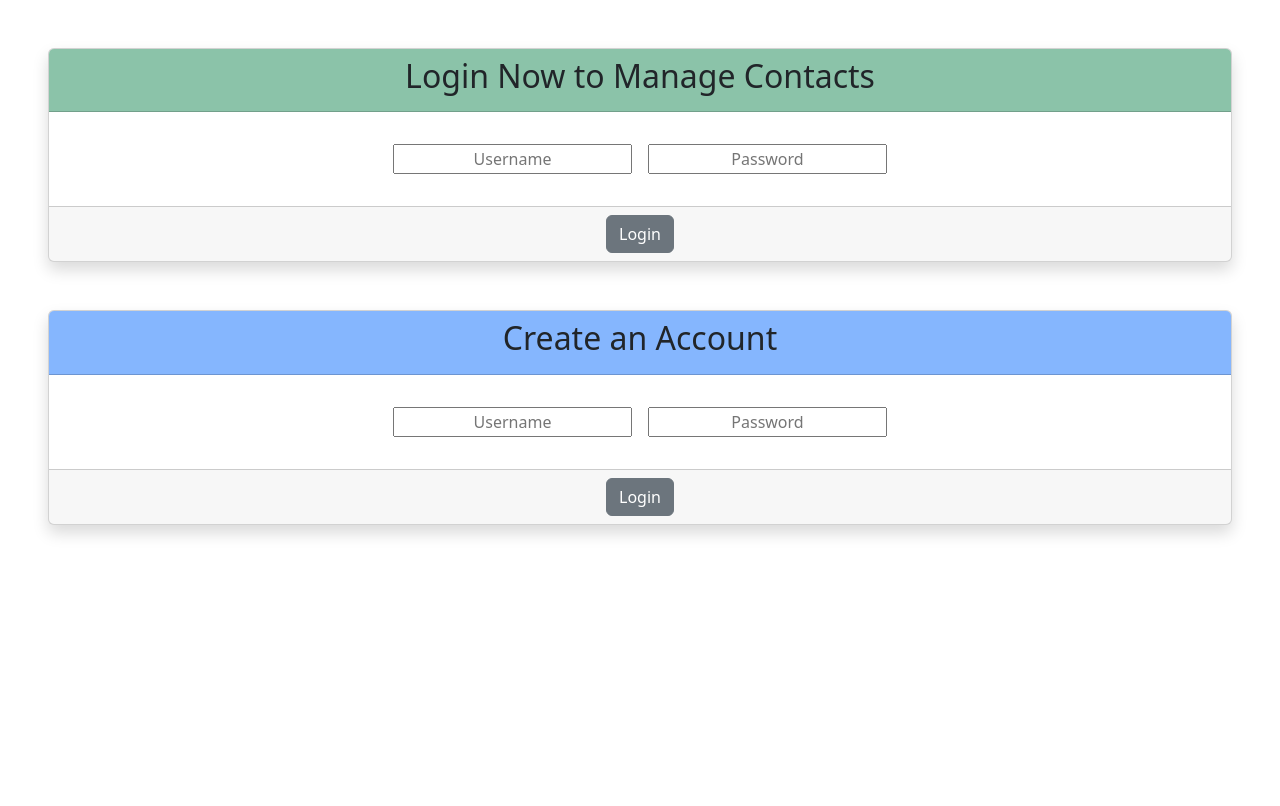
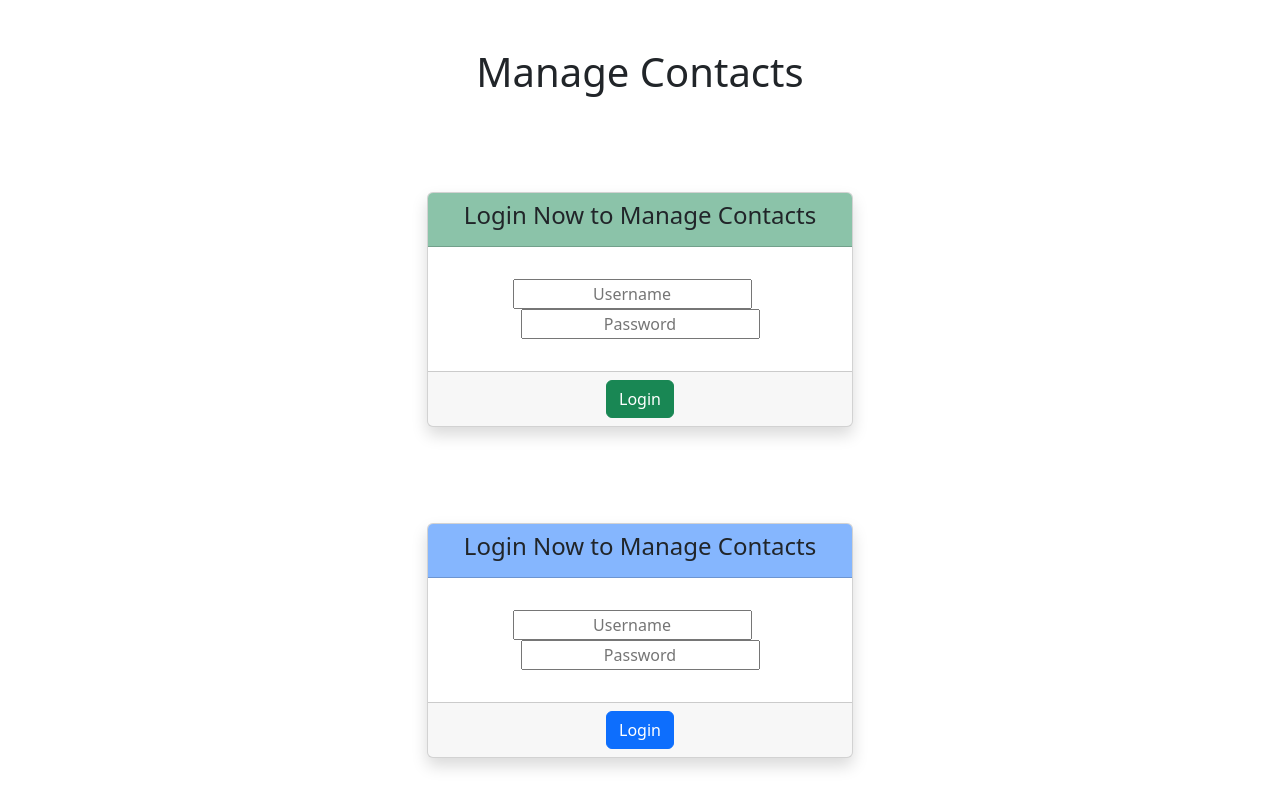
Before and after one commit to york-b2e-optum-sept-2022/douar-moua-contacts-fe, an Angular app: page / in a window 1280 px wide. Built offline with nearby package versions, Linux system fonts and the light colour scheme.

Commit message:
reformatted html content

```diff
--- a/src/app/Account-Components/create-account/create-account.component.html
+++ b/src/app/Account-Components/create-account/create-account.component.html
@@ -1,12 +1,19 @@
-<div class="card shadow m-5">
-  <div class="card-header text-center bg-primary bg-opacity-50">
-    <h2>Create an Account</h2>
-  </div>
-  <div class="card-body m-3 text-center">
-    <input style="margin-right: 1rem; text-align: center" placeholder="Username">
-    <input style="text-align: center" placeholder="Password">
-  </div>
-  <div class="card-footer text-center">
-    <button class="btn btn-secondary">Login</button>
+<!--<h1 class="text-center m-5">Manage Contacts</h1>-->
+<div class="d-flex justify-content-center">
+  <div class="card shadow m-5 col-4">
+    <div class="card-header text-center bg-primary bg-opacity-50">
+      <h4>Login Now to Manage Contacts</h4>
+    </div>
+    <div class="card-body m-3 text-center">
+      <input
+        style="margin-right: 1rem; text-align: center"
+        placeholder="Username">
+      <input
+        style="text-align: center"
+        placeholder="Password">
+    </div>
+    <div class="card-footer text-center">
+      <button class="btn btn-primary">Login</button>
+    </div>
   </div>
 </div>
--- a/src/app/Account-Components/login/login.component.html
+++ b/src/app/Account-Components/login/login.component.html
@@ -1,12 +1,19 @@
-<div class="card shadow m-5">
-  <div class="card-header text-center bg-success bg-opacity-50">
-    <h2>Login Now to Manage Contacts</h2>
-  </div>
-  <div class="card-body m-3 text-center">
-    <input style="margin-right: 1rem; text-align: center" placeholder="Username">
-    <input style="text-align: center" placeholder="Password">
-  </div>
-  <div class="card-footer text-center">
-    <button class="btn btn-secondary">Login</button>
+<h1 class="text-center m-5">Manage Contacts</h1>
+<div class="d-flex justify-content-center">
+  <div class="card shadow m-5 col-4">
+    <div class="card-header text-center bg-success bg-opacity-50">
+      <h4>Login Now to Manage Contacts</h4>
+    </div>
+    <div class="card-body m-3 text-center">
+      <input
+        style="margin-right: 1rem; text-align: center"
+        placeholder="Username">
+      <input
+        style="text-align: center"
+        placeholder="Password">
+    </div>
+    <div class="card-footer text-center">
+      <button class="btn btn-success">Login</button>
+    </div>
   </div>
 </div>
```
